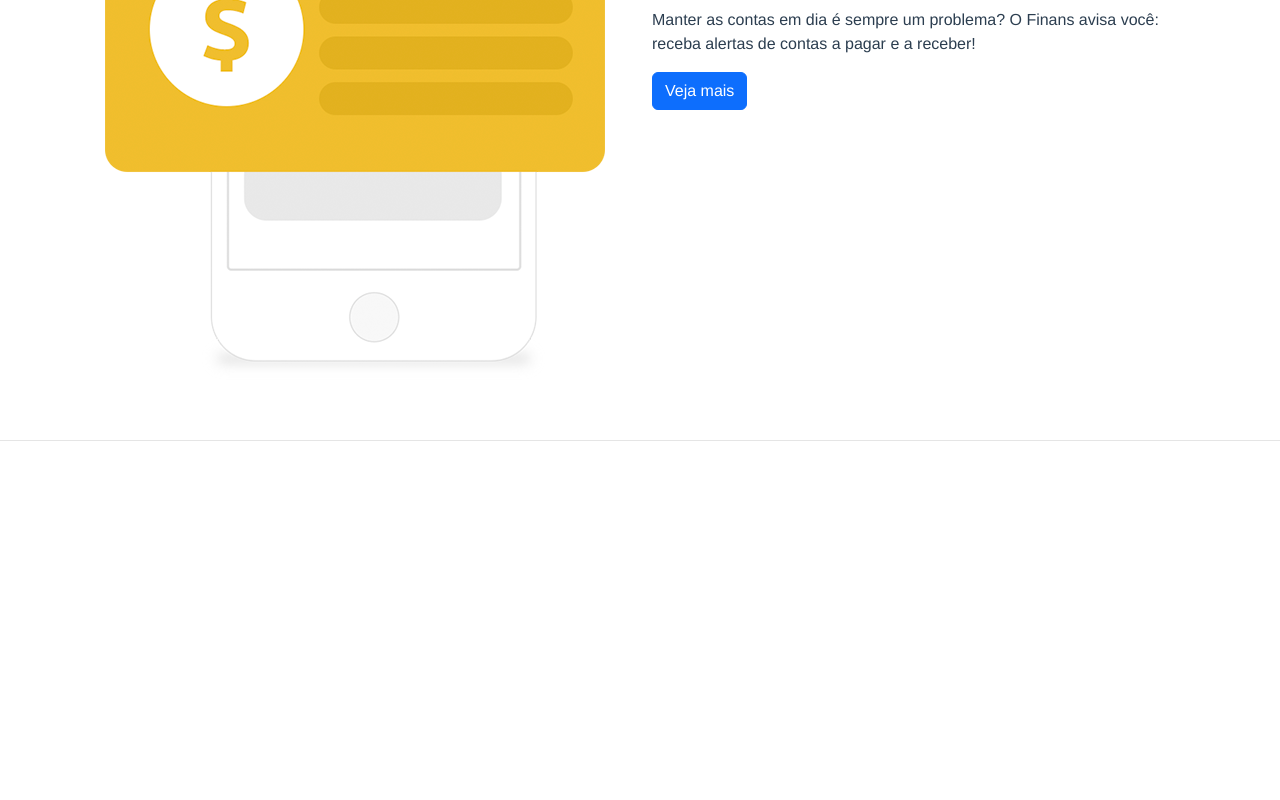
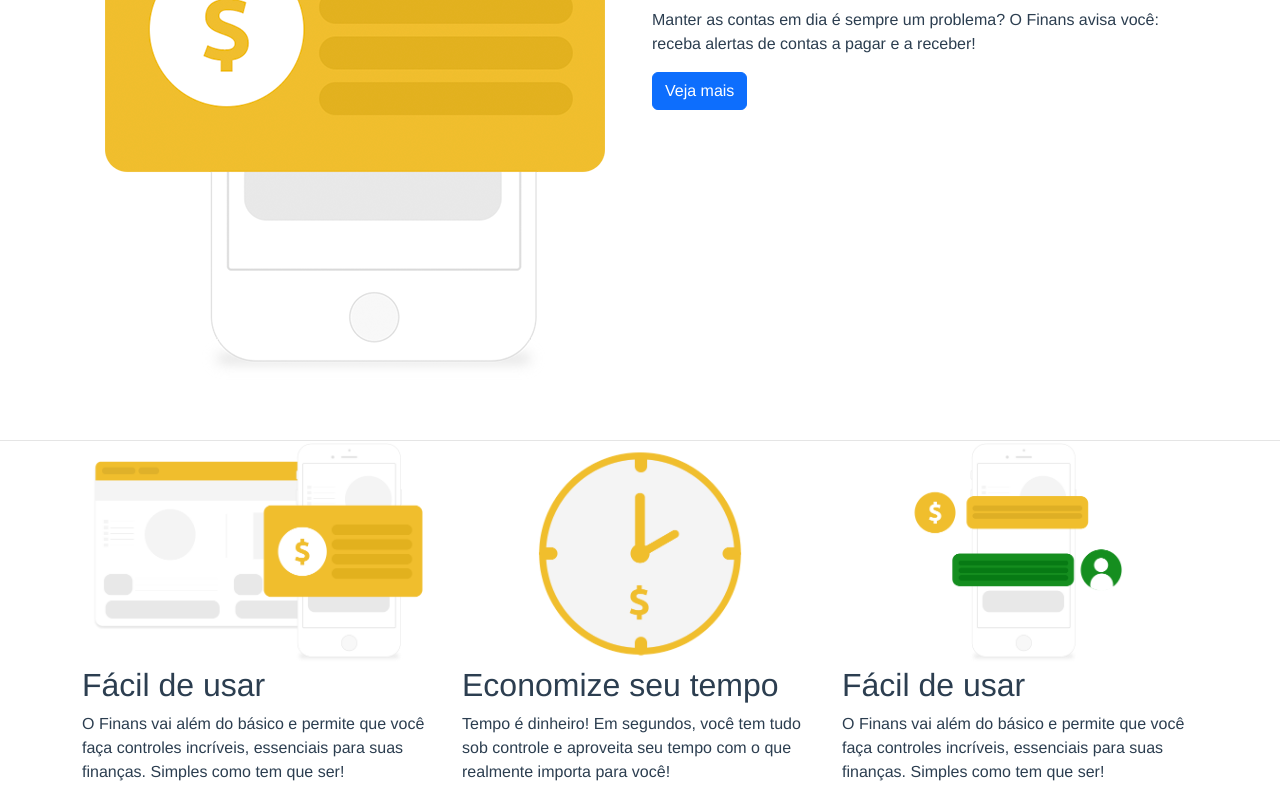
Before and after one commit to Thiago-JLopes/projetoFinans, a Vue app: page / in a window 1280 px wide. Shown: the part 1530-2330 px from the top of the page. Before the commit the page ends 1971 px from the top, so only its background shows below. Built offline with nearby package versions, Linux system fonts and the light colour scheme.

Commit message:
Finaliza sessão na Home.

```diff
--- a/src/components/cards/CardTipo2.vue
+++ b/src/components/cards/CardTipo2.vue
@@ -19,7 +19,7 @@
 
   <script>
       export default {
-          name: "CardTipo1",
+          name: "CardTipo2",
           props: {
               title: String,
               texto: String,
--- /dev/null
+++ b/src/components/cards/CardTipo3.vue
@@ -0,0 +1,21 @@
+<template>
+    <img :src="path" :alt="title || 'Image Description'" class="img-fluid"/>
+    <div class="align-self-center" style="text-align: left;">
+        <h2 v-if="title">{{ title }}</h2>
+        <p v-if="texto">{{ texto }}</p>
+    </div>
+</template>
+
+  <script>
+      export default {
+          name: "CardTipo3",
+          props: {
+              title: String,
+              texto: String,
+              path: {
+                  type: [String, Object],
+                  default: "",
+              },
+      },
+  };
+  </script>
--- a/src/components/pages/Home.vue
+++ b/src/components/pages/Home.vue
@@ -46,8 +46,26 @@
     <CardTipo1 title="Saiba para onde vai o seu dinheiro" texto="Com o finans, você categoriza todos os seus lançamentos. Com gráficos simples, você sabe onde vem e para onde vai o seu dinheiro." :path="ImagePath('saiba.png')"/>
   </section><!--Fim sessao saiba-->
 
-  <section class="caixa">
+  <section class="caixa"><!--Inicio sessao juros-->
     <CardTipo2 title="Pare de pagar juros e economize" texto="Manter as contas em dia é sempre um problema? O Finans avisa você: receba alertas de contas a pagar e a receber!" :path="ImagePath('juros.png')"></CardTipo2>
+  </section><!--Fim sessao juros-->
+
+  <section>
+    <div class="container">
+        <div class="row">
+            <div class="col-md-4"><!--Card1-->
+                <CardTipo3 title="Fácil de usar" texto="O Finans vai além do básico e permite que você faça controles incríveis, essenciais para suas finanças. Simples como tem que ser!" :path="ImagePath('facil.png')"/>
+            </div>
+
+            <div class="col-md-4"><!--Card2-->
+                <CardTipo3 title="Economize seu tempo" texto="Tempo é dinheiro! Em segundos, você tem tudo sob controle e aproveita seu tempo com o que realmente importa para você!" :path="ImagePath('economize.png')"/>
+            </div>
+
+            <div class="col-md-4"><!--Card3-->
+                <CardTipo3 title="Fácil de usar" texto="O Finans vai além do básico e permite que você faça controles incríveis, essenciais para suas finanças. Simples como tem que ser!" :path="ImagePath('suporte.png')"/>
+            </div>
+        </div>
+    </div>
   </section>
 </template>
 
@@ -55,13 +73,16 @@
 import BarraNavegacao from "../BarraNavegacao.vue";
 import CardTipo1 from "../cards/CardTipo1.vue";
 import CardTipo2 from "../cards/CardTipo2.vue";
+import CardTipo3 from "../cards/CardTipo3.vue";
 
 export default {
   name: "HomePage",
   components: {
     BarraNavegacao,
     CardTipo1,
-    CardTipo2
+    CardTipo2,
+    CardTipo3
+
   },
   methods: {
         ImagePath(caminho) {
```
